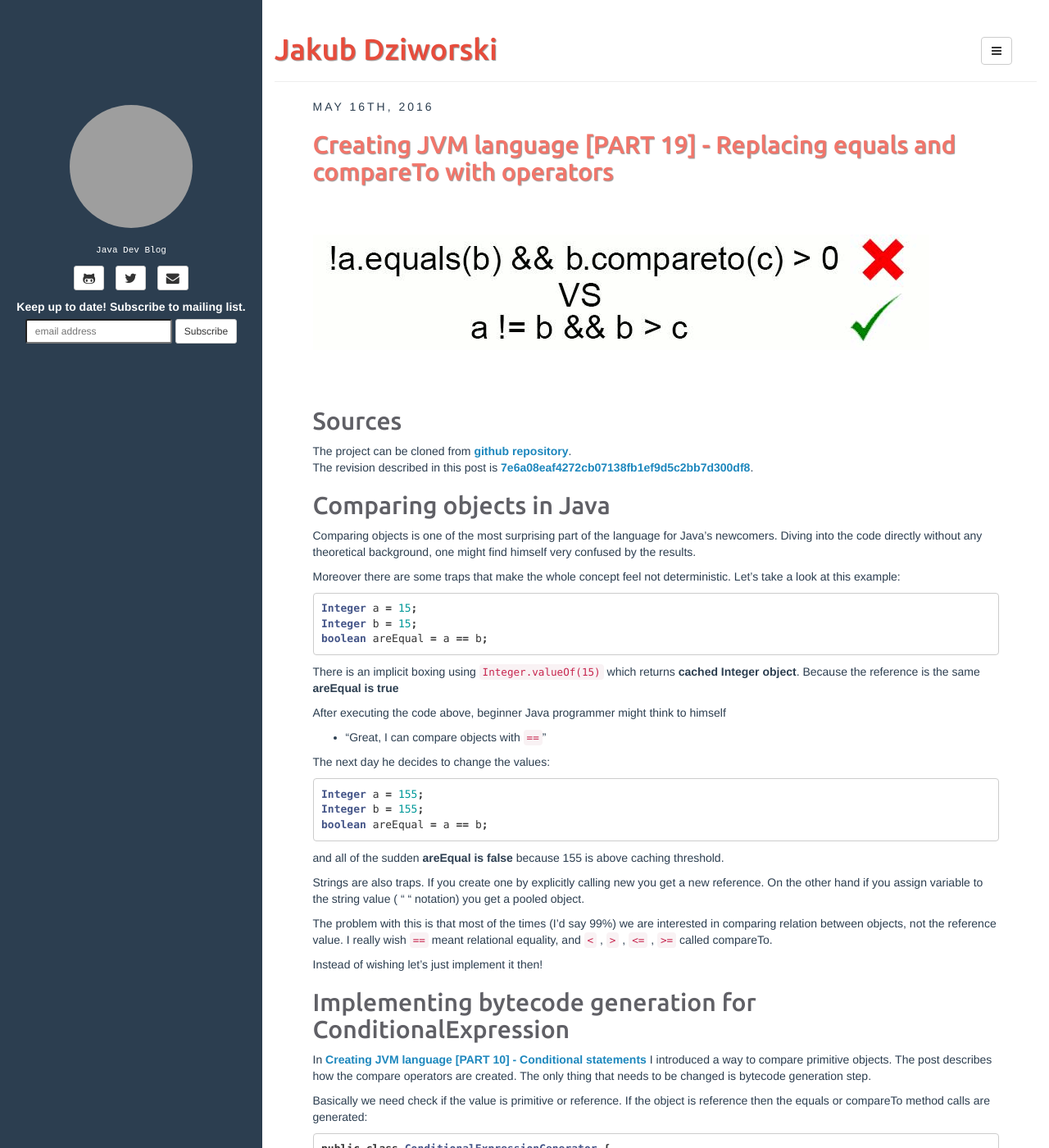
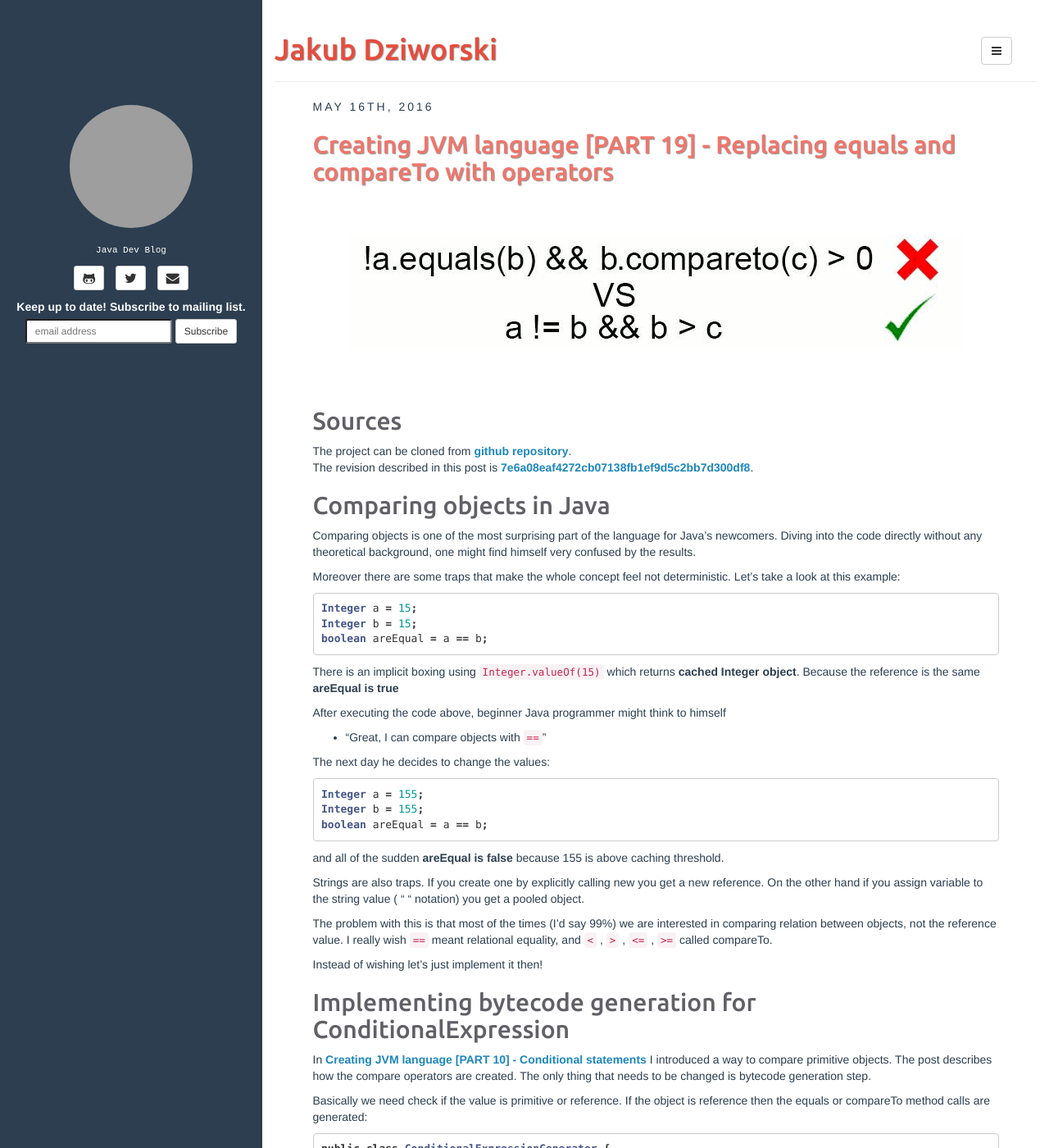
Before and after one commit to JakubDziworski/JakubDziworski.github.io, a Jekyll site: the page built from index.html, in a window 1280 px wide and 1400 px high. Shown: the whole window at 82% size. Built offline with Jekyll 4.4.1, drawn with Linux system fonts in a browser that asks for light colours; the list of posts is cut into pages by our own code; grey boxes are pictures that could not be loaded.

```diff
--- a/assets/css/style.css
+++ b/assets/css/style.css
@@ -133,7 +133,11 @@
 
 article.home div a, article.home pre a { color: #2c3e50; }
 article.home div a:hover, article.home pre a:hover { color: #2c3e50; text-decoration: none; }
-article img { max-width: 100%; }
+article img {
+	max-width: 100%;
+	display: block;
+	margin: 0 auto;
+}
 
 h1,h2,h3,h4,h5,h6 { font-family: 'Ubuntu', sans-serif; }
 article.home h1,
```
